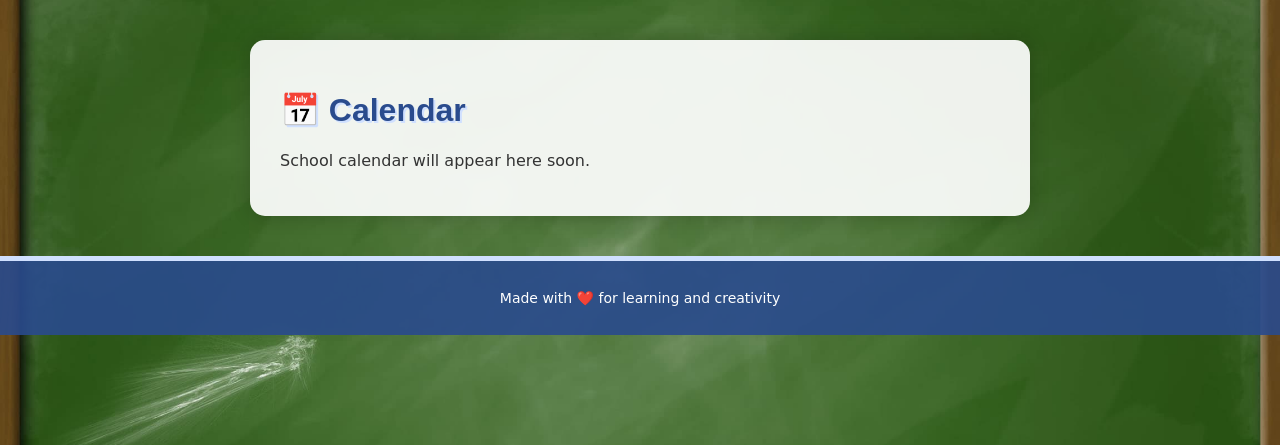
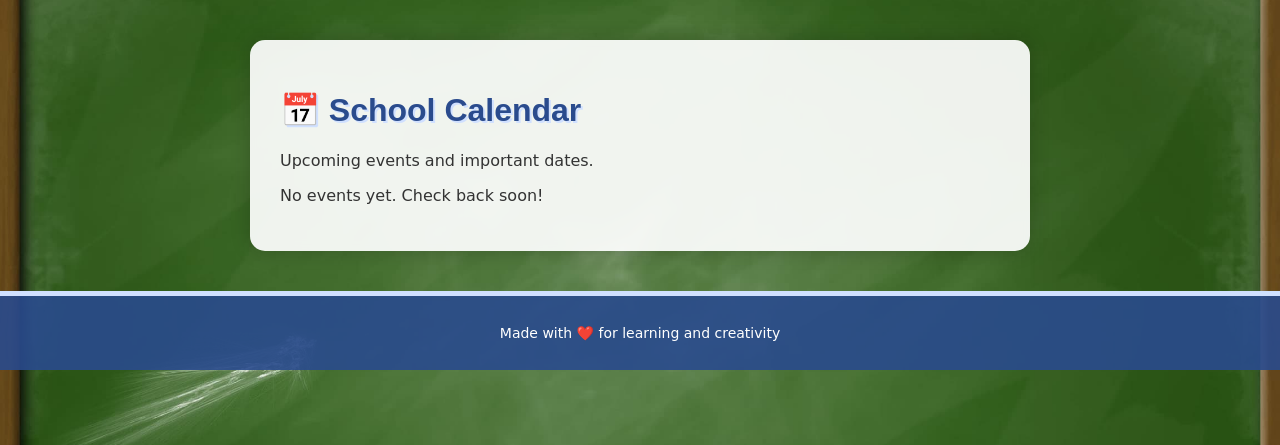
Before and after one commit to krisome01/school-portal, a Python web app: template templates/calendar.html in a window 1280 px wide. Shown: the part 92-537 px from the top of the page. Run offline with Jinja, Linux system fonts and the light colour scheme; the template is opened without the code that fills it, so the values that code supplies are empty.

Commit message:
Update calendar.html

```diff
--- a/templates/calendar.html
+++ b/templates/calendar.html
@@ -1,5 +1,28 @@
 {% extends "layout.html" %}
+{% block title %}School Calendar{% endblock %}
+
 {% block content %}
-<h1>📅 Calendar</h1>
-<p>School calendar will appear here soon.</p>
+<h1>📅 School Calendar</h1>
+<p class="subtitle">Upcoming events and important dates.</p>
+
+{% if role == "teacher" %}
+    <a class="button" href="{{ url_for('add_event', username=username, role=role, avatar=avatar) }}">
+        ➕ Add Event
+    </a>
+{% endif %}
+
+{% if events %}
+    <ul class="event-list">
+        {% for e in events %}
+            <li class="event-item">
+                <h3>{{ e.title }}</h3>
+                <p><strong>Date:</strong> {{ e.date }}</p>
+                <p>{{ e.description }}</p>
+                <p class="event-meta">Added by {{ e.created_by }}</p>
+            </li>
+        {% endfor %}
+    </ul>
+{% else %}
+    <p>No events yet. Check back soon!</p>
+{% endif %}
 {% endblock %}
```
